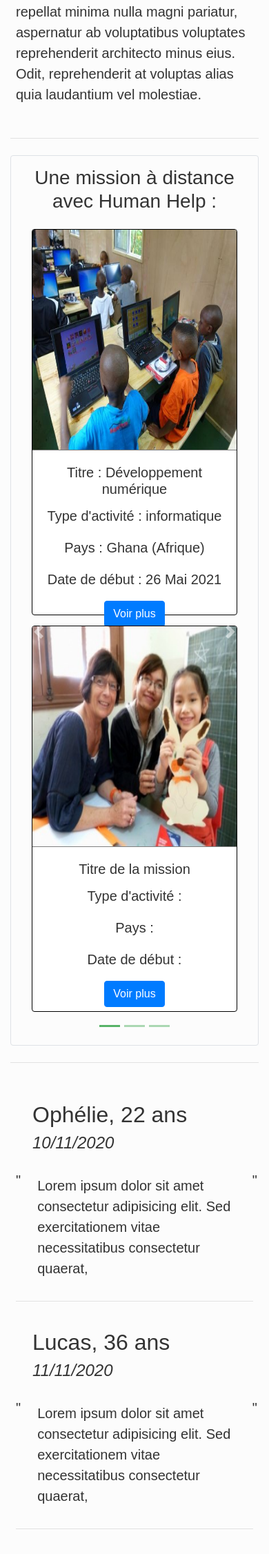
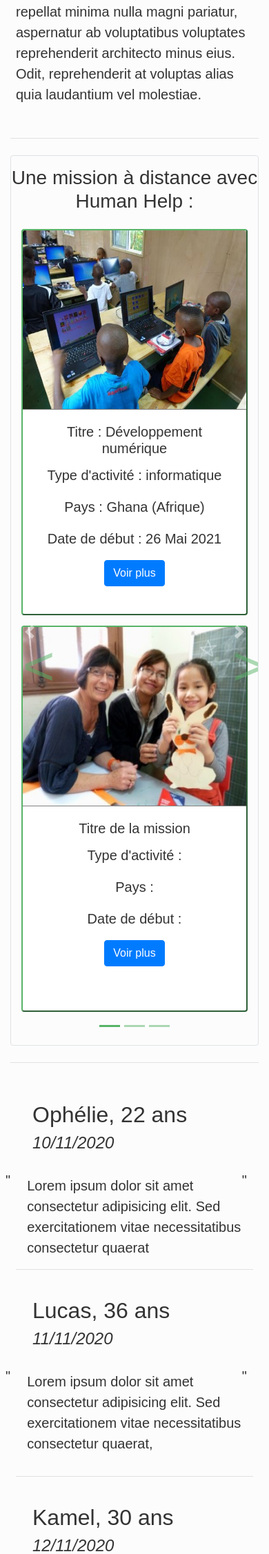
Before and after one commit to aurelnoe/projet_fil_rouge, a PHP site: page / in a window 390 px wide. Shown: the part 800-3053 px from the top of the page at 69% size. Run offline with PHP 8.4, Linux system fonts and the light colour scheme; some web fonts are replaced.

Commit message:
Correction apres test card mission accueil et responsive

```diff
--- /dev/null
+++ b/HUMAN_HELP/Assets/script.js
@@ -0,0 +1 @@
+///////Code javascript////////
--- a/HUMAN_HELP/Assets/style.css
+++ b/HUMAN_HELP/Assets/style.css
@@ -79,6 +79,7 @@ footer {
 .imageDetailsMission{
   background-image: url("../images/informatiqueAfrique.jpg");
   background-size: cover;
+  width: 100%;
 }
 
 .liDetailsMission > * {       /*Tout les enfants de liDetailsMission*/
@@ -114,16 +115,16 @@ footer {
 }
 
 .cardListeMission{
-  max-height: 560px;
+  margin: auto;
+  height: auto;
   min-height: 560px;
-  height: 100%;
-  width: 100%;
+  width:100%;
   margin-top: 15px;
-  border: 1px solid black;
 }
+
 .carouselListeMission img{
-  max-height: 320px;
-  min-height: 320px;
+  max-height: 260px;
+  min-height: 260px;
   border-bottom: 1px solid grey;
 }
 
--- a/HUMAN_HELP/Assets/styleAurel.css
+++ b/HUMAN_HELP/Assets/styleAurel.css
@@ -1,4 +1,4 @@
-.cardBorder{
+.card{
     border: 2px outset #58b368;;
 }
 
@@ -9,3 +9,25 @@
 /* footer {
     background-color: #f7f7f7;
 } */
+
+
+.carousel-control-next-icon:after
+{
+  content: '>';
+  font-size: 80px;
+  color: #58b368;
+}
+
+.carousel-control-prev-icon:after {
+  content: '<';
+  font-size: 80px;
+  color: #58b368;
+}
+
+.hrGreen{
+    border-top: 2px outset #58b368!important;
+}
+
+.temoignageAccueil{
+    box-sizing: border-box;
+}
--- /dev/null
+++ b/HUMAN_HELP/Sources/recuperation.php
@@ -0,0 +1,4 @@
+<?php
+
+
+/*CODE PHP FORMULAIRES*/
--- a/HUMAN_HELP/Templates/Bases/accueil.php
+++ b/HUMAN_HELP/Templates/Bases/accueil.php
@@ -15,7 +15,7 @@
 
 		<hr class="my-4">
 
-		<div class="col-12 border rounded">
+		<div class="col-12 border rounded p-0">
         	<div id="carouselDistanceAccueil" class="carousel carouselListeMission slide" data-ride="carousel" data-interval="10000">
 				<div>
 					<ol class="carousel-indicators">
@@ -161,15 +161,13 @@
 				<h2 class="pl-4">Ophélie, 22 ans</h2>
 				<h4 class="font-italic pl-4">10/11/2020</h4>
 				<div class="row">
-					<div class="col-1 pt-3">
+					<div class="col-1 px-0 pt-3">
 						"
 					</div>
-					<div class="col-10">
-						<p class="mt-4">
-							Lorem ipsum dolor sit amet consectetur adipisicing elit. Sed exercitationem vitae necessitatibus consectetur quaerat,
-						</p>
+					<div class="col-10 p-0 mt-4">
+						Lorem ipsum dolor sit amet consectetur adipisicing elit. Sed exercitationem vitae necessitatibus consectetur quaerat
 					</div>
-					<div class="col-1 pt-3">
+					<div class="col-1 px-0 pt-3">
 						"
 					</div>
 				</div>
@@ -179,15 +177,15 @@
 				<h2 class="pl-4">Lucas, 36 ans</h2>
 				<h4 class="font-italic pl-4">11/11/2020</h4>
 				<div class="row">
-					<div class="col-1 pt-3">
+					<div class="col-1 px-0 pt-3">
 						"
 					</div>
-					<div class="col-10">
+					<div class="col-10 px-0 p-0">
 						<p class="mt-4">
 							Lorem ipsum dolor sit amet consectetur adipisicing elit. Sed exercitationem vitae necessitatibus consectetur quaerat,
 						</p>
 					</div>
-					<div class="col-1 pt-3">
+					<div class="col-1 px-0 pt-3">
 						"
 					</div>
 				</div>
@@ -197,15 +195,15 @@
 				<h2 class="pl-4">Kamel, 30 ans</h2>
 				<h4 class="font-italic pl-4">12/11/2020</h4>
 				<div class="row">
-					<div class="col-1 pt-3">
+					<div class="col-1 px-0 pt-3">
 						"
 					</div>
-					<div class="col-10">
+					<div class="col-10 px-0 p-0">
 						<p class="mt-4">
 							Lorem ipsum dolor sit amet consectetur adipisicing elit. Sed exercitationem vitae necessitatibus consectetur quaerat,
 						</p>
 					</div>
-					<div class="col-1 pt-3">
+					<div class="col-1 px-0 pt-3">
 						"
 					</div>
 				</div>
@@ -215,7 +213,7 @@
 
 		<hr class="my-4">
 
-		<div class="col-12 border rounded">
+		<div class="col-12 border rounded p-0">
         	<div id="carouselArticleAccueil" class="carousel carouselListeMission slide" data-ride="carousel" data-interval="10000">
 				<div>
 					<ol class="carousel-indicators">
@@ -356,7 +354,7 @@
 
 		<hr class="my-4">
 
-		<div class="col-12 border rounded">
+		<div class="col-12 border rounded p-0">
         	<div id="carouselMissionAccueil" class="carousel carouselListeMission slide" data-ride="carousel" data-interval="10000">
 				<div>
 					<ol class="carousel-indicators">
--- a/HUMAN_HELP/Templates/Bases/navbarDev.php
+++ b/HUMAN_HELP/Templates/Bases/navbarDev.php
@@ -3,7 +3,7 @@
   <div class="collapse navbar-collapse" id="navbarsExample03">
     <ul class="navbar-nav mr-auto">
     <li class="nav-item">
-        <a class="nav-link" href="/HUMAN_HELP/?q=Bases/accueil">Accueil</a>
+        <a class="nav-link" href="/HUMAN_HELP/?q=Bases/Accueil">Accueil</a>
       </li>
       <li class="nav-item">
         <a class="nav-link" href="/HUMAN_HELP/?q=Security/form_connexion">Connexion</a>
@@ -39,7 +39,7 @@
             Blog
           </a>
           <div class="dropdown-menu" aria-labelledby="dropdownMenuLink">
-            <a class="dropdown-item" href="/HUMAN_HELP/?q=Blog/liste_article">Liste des articles</a>
+            <a class="dropdown-item" href="/HUMAN_HELP/?q=<?php echo urlencode("Blog/liste_article"); ?>">Liste des articles</a>
             <a class="dropdown-item" href="/HUMAN_HELP/?q=Blog/details_article">détails article</a>
             <a class="dropdown-item" href="/HUMAN_HELP/?q=Blog/form_ajout_article">Ajouter un article</a>
             <a class="dropdown-item" href="/HUMAN_HELP/?q=Blog/form_modif_article">Modifier un article</a>
--- /dev/null
+++ b/HUMAN_HELP/Templates/Blog/delete_article.php
@@ -0,0 +1,3 @@
+<?php
+
+/**********Code php **************/
--- /dev/null
+++ b/HUMAN_HELP/Templates/Missions/delete_mission.php
@@ -0,0 +1,3 @@
+<?php
+
+/**********Code php **************/
--- a/HUMAN_HELP/Templates/Missions/details_mission.php
+++ b/HUMAN_HELP/Templates/Missions/details_mission.php
@@ -8,7 +8,10 @@
     <hr class="mb-4 mt-2">
     <!-- section image details -->
     <div class="row h-25">
-        <img class="col-10 col-md-5 border m-auto imageDetailsMission rounded" width="100" height="360"/>
+        <div class="col-10 col-md-5 m-auto p-0">
+            <img class="imageDetailsMission rounded border" width="100" height="360"/>
+            <hr class="hrGreen">
+        </div>
         <div class="col-10 col-md-6">
             <ul class="liDetailsMission">
                 <li><strong>Titre de la mission :</strong> Développement numérique</li>
--- a/HUMAN_HELP/Templates/Missions/form_modif_mission.php
+++ b/HUMAN_HELP/Templates/Missions/form_modif_mission.php
@@ -2,9 +2,9 @@
     <title>Formulaire de mofification d'une mission</title>
 </head>
 
-<div class="col-12 col-md-5 container pt-4 my-4 border rounded">
+<div class="col-12 col-md-5 container p-4 my-4 border rounded">
 
-    <h2 class="p-3">Formulaire de modification d'une mission</h2>
+    <h2 class="text-center">Formulaire de modification d'une mission</h2>
 
     <form class="needs-validation" novalidate>
             <div class="mb-3 form-group">
--- /dev/null
+++ b/HUMAN_HELP/Templates/Security/deconnexion.php
@@ -0,0 +1,3 @@
+<?php
+
+/**Code php */
--- a/HUMAN_HELP/Templates/Security/form_connexion.php
+++ b/HUMAN_HELP/Templates/Security/form_connexion.php
@@ -6,7 +6,7 @@
 
   <form class="form-signin m-auto text-center p-3 formConnexion" action="" method="POST">
 
-    <div class="logo1 mb-4"></div>
+    <div class="logo1 mb-4 m-auto"></div>
 
     <h1 class="h3 mb-3 font-weight-normal">Connectez vous</h1>
 
--- a/HUMAN_HELP/index.php
+++ b/HUMAN_HELP/index.php
@@ -1,3 +1,4 @@
+
 <!DOCTYPE html>
 <html lang="en">
 <head>
```
Also changed, not shown: HUMAN_HELP/Templates/Blog/details_article.php (+7 -5 lines), HUMAN_HELP/Templates/Contact/form_contact.php (+14 -22 lines), HUMAN_HELP/Templates/FAQ/faq.php (+4 -4 lines), HUMAN_HELP/Templates/Missions/liste_mission.php (+10 -11 lines), HUMAN_HELP/Templates/Security/form_inscription.php (+18 -17 lines).
